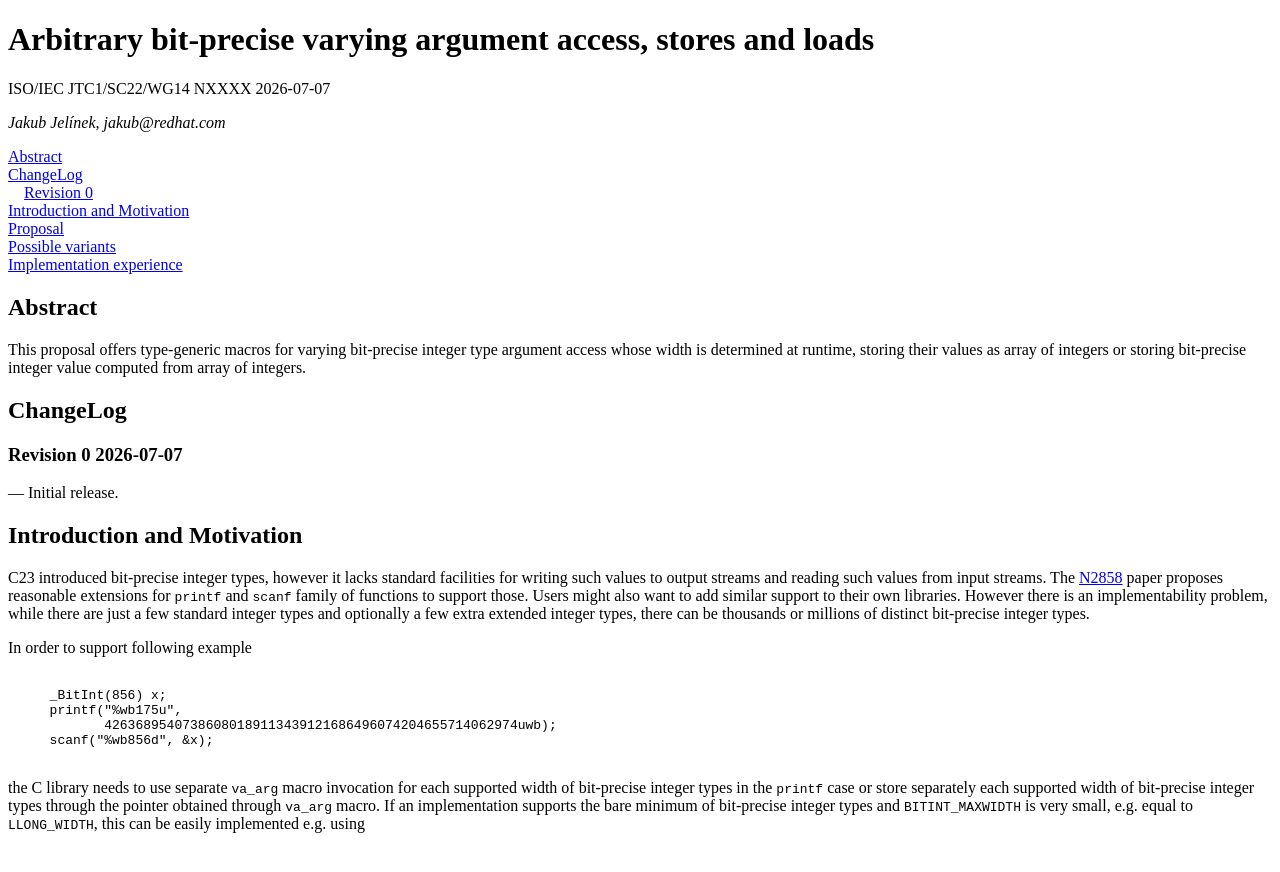
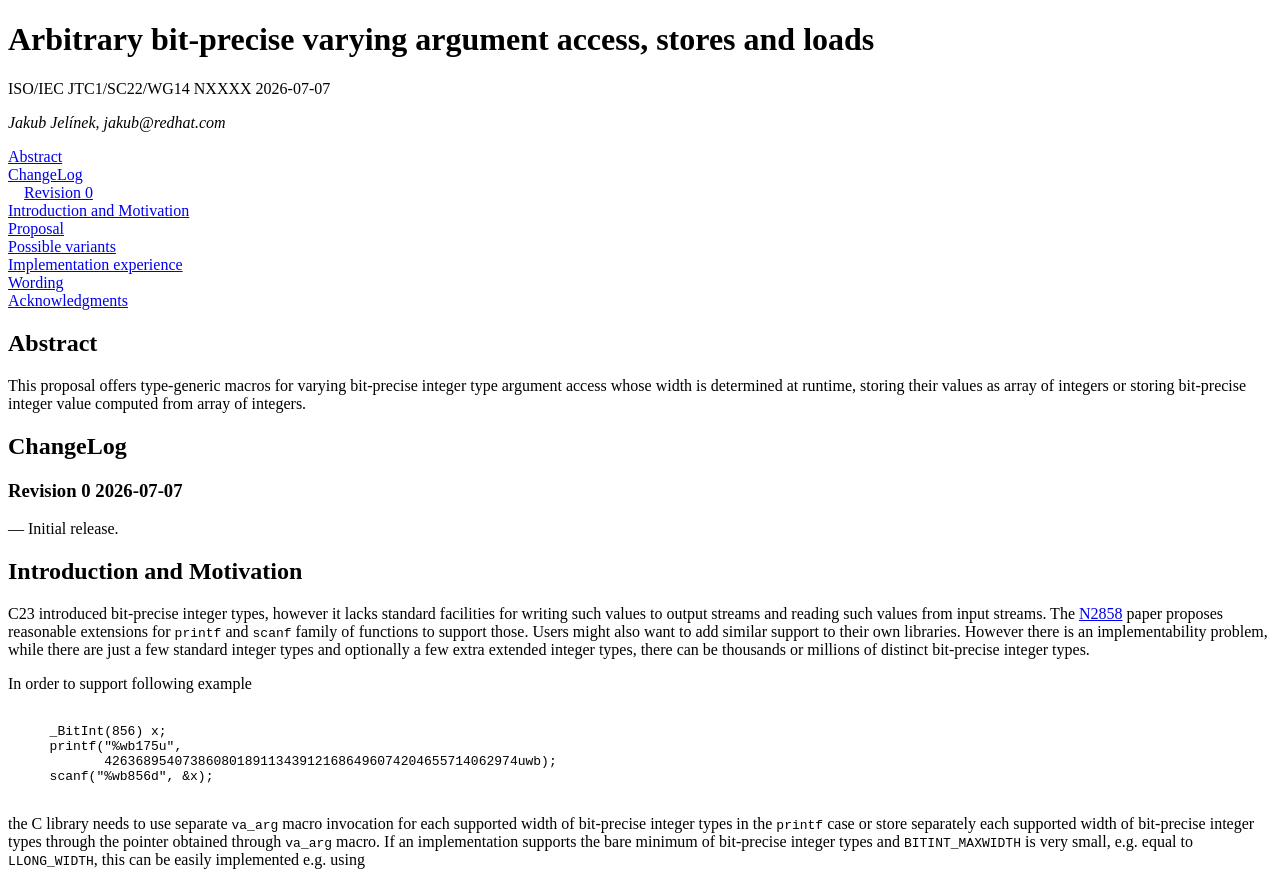
Before and after one commit to jakubjelinek/jakubjelinek.github.io, a plain HTML site: page wg14/va_arg_bitint.html in a window 1280 px wide. Shown: the top 872 px of the page. Drawn offline with Linux system fonts and the light colour scheme.

Commit message:
Add Acknowledgments.

```diff
--- a/wg14/va_arg_bitint.html
+++ b/wg14/va_arg_bitint.html
@@ -65,9 +65,8 @@ Jakub Jel&iacute;nek, jakub@redhat.com
 <a href="#Proposal">Proposal</a><br>
 <a href="#Variants">Possible variants</a><br>
 <a href="#Implementation">Implementation experience</a><br>
-<!-- &nbsp;&nbsp;&nbsp;&nbsp;<a href="#Issues">Issues</a><br>
-&nbsp;&nbsp;&nbsp;&nbsp;<a href="#Approaches">Approaches</a><br>
-<a href="#Good">Good HTML</a><br> -->
+<a href="#Wording">Wording</a><br>
+<a href="#Acknowledgments">Acknowledgments</a><br>
 </p>
 
 <h2><a name="Abstract">Abstract</a></h2>
@@ -575,4 +574,10 @@ in the order of the above-specified sequence:<br>
 </p>
 </blockquote>
 
+<h2><a name="Acknowledgments">Acknowledgments</a></h2>
+
+<p>
+Many thanks to Joseph S. Myers, Martin Uecker and Aaron Ballman.
+</p>
+
 </body>
```
